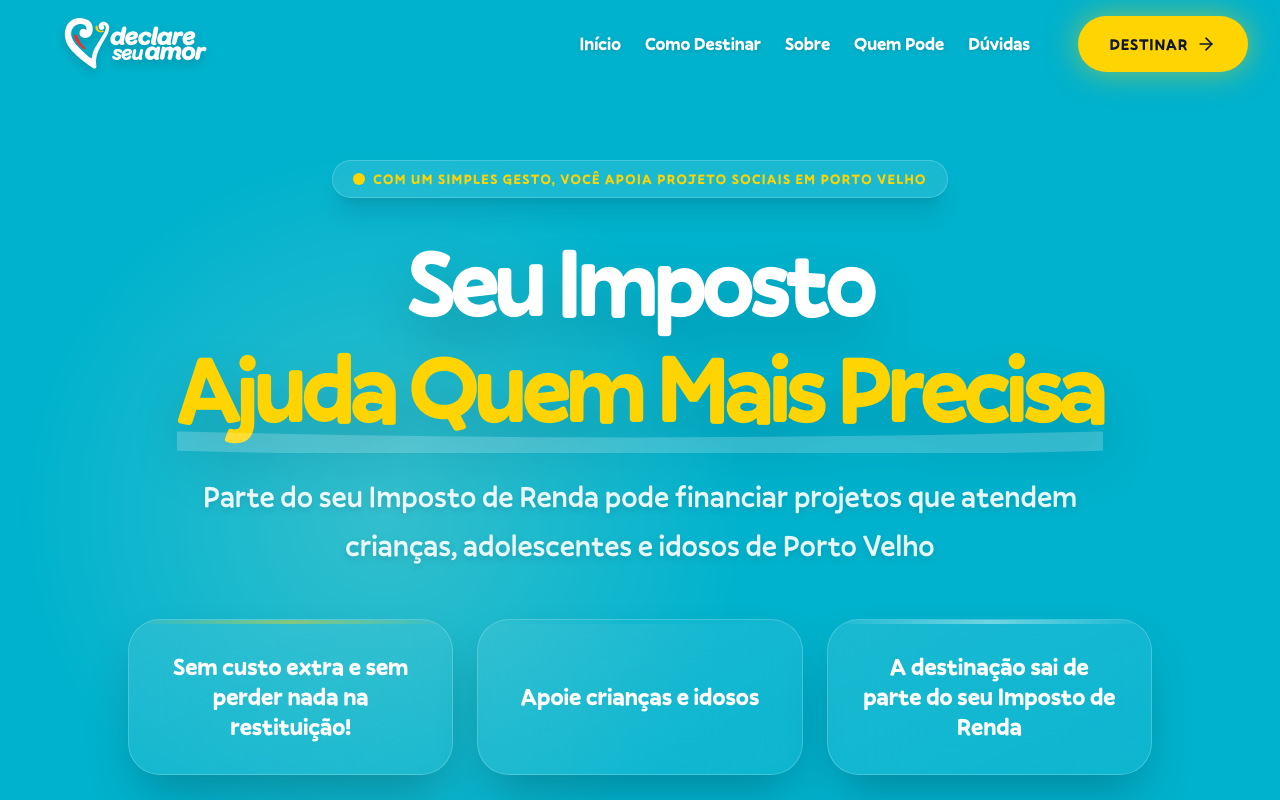
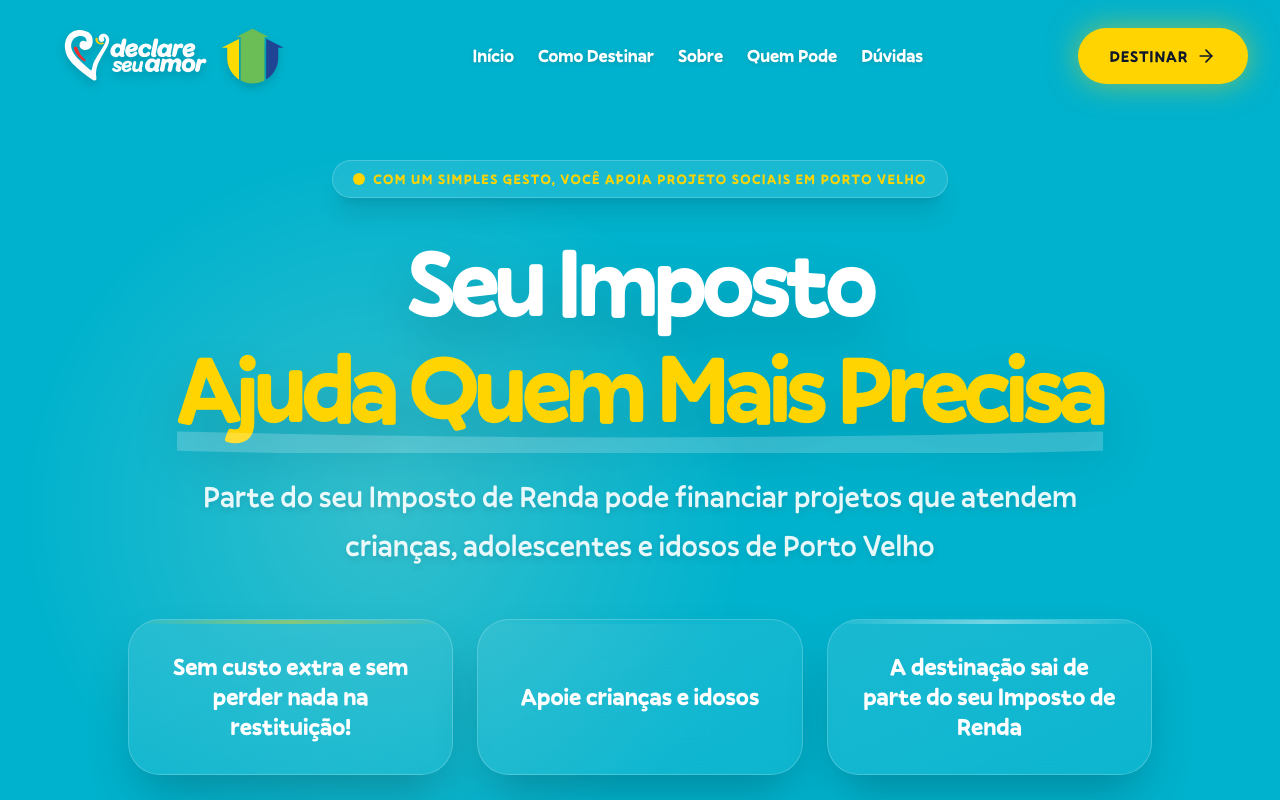
Before and after one commit to VgavaBR123/Site_Declare_Seu_Amor, a Next.js app: page / in a window 1280 px wide. Shown: the top 800 px of the page. Built offline with nearby package versions, Linux system fonts and the light colour scheme.

Commit message:
UI: Ajustes finos nas logos da Navbar e Footer, e aumento do padding da Navbar

```diff
--- a/src/app/page.tsx
+++ b/src/app/page.tsx
@@ -107,12 +107,15 @@ export default function Home() {
         initial={{ y: -100 }}
         animate={{ y: 0 }}
         transition={{ type: "spring", stiffness: 100, damping: 20 }}
-        className={`fixed top-0 w-full z-50 transition-all duration-300 ${scrolled ? 'bg-brand-cyan/95 backdrop-blur-xl shadow-xl py-1' : 'bg-transparent py-2 sm:py-3'}`}
+        className={`fixed top-0 w-full z-50 transition-all duration-300 ${scrolled ? 'bg-brand-cyan/95 backdrop-blur-xl shadow-xl py-3' : 'bg-transparent py-5 sm:py-6'}`}
       >
         <div className="max-w-7xl mx-auto px-4 sm:px-6 lg:px-8 flex items-center justify-between">
-          <div className="flex items-center gap-3 cursor-pointer group" onClick={() => window.scrollTo({ top: 0, behavior: 'smooth' })}>
-            <div className="relative w-56 h-24 sm:w-72 sm:h-32 md:w-96 md:h-40 lg:w-[500px] lg:h-[160px] -my-8 sm:-my-12 transition-transform drop-shadow-lg scale-100 sm:scale-110 lg:scale-125 origin-left">
-              <Image src={LOGO_SRC} alt="Logo" fill className="object-contain object-left" priority />
+          <div className="flex items-center gap-0 cursor-pointer group" onClick={() => window.scrollTo({ top: 0, behavior: 'smooth' })}>
+            <div className="relative w-28 h-24 sm:w-36 sm:h-32 md:w-48 md:h-40 lg:w-[250px] lg:h-[160px] -my-8 sm:-my-12 transition-transform drop-shadow-lg scale-100 sm:scale-110 lg:scale-125 origin-left">
+              <Image src={LOGO_SRC} alt="Logo Central" fill className="object-contain object-left" priority />
+            </div>
+            <div className="relative w-12 h-10 sm:w-16 sm:h-12 md:w-20 md:h-16 lg:w-[100px] lg:h-[55px] -my-1 sm:-my-3 -ml-6 sm:-ml-10 md:-ml-12 lg:-ml-16 transition-transform drop-shadow-lg scale-100 sm:scale-110 lg:scale-110 origin-left">
+              <Image src="/images/image.svg" alt="Logo Prefeitura/TJRO" fill className="object-contain object-left" priority />
             </div>
           </div>
           <nav className="hidden lg:flex gap-6 font-bold text-white text-lg">
@@ -605,8 +608,13 @@ export default function Home() {
 
             {/* Column 1 — Logo & Description */}
             <div className="flex flex-col items-center md:items-start">
-              <div className="relative w-36 h-36 mb-6 drop-shadow-2xl">
-                <Image src={LOGO_SRC} alt="Logo Declare Seu Amor" fill className="object-contain" />
+              <div className="flex items-center gap-2 sm:gap-4 mb-6">
+                <div className="relative w-40 h-40 sm:w-48 sm:h-48 drop-shadow-2xl">
+                  <Image src={LOGO_SRC} alt="Logo Declare Seu Amor" fill className="object-contain" />
+                </div>
+                <div className="relative w-28 h-20 sm:w-32 sm:h-24 drop-shadow-2xl">
+                  <Image src="/images/image.svg" alt="Logo Prefeitura/TJRO" fill className="object-contain" />
+                </div>
               </div>
               <p className="text-sm text-white/50 font-medium leading-relaxed text-center md:text-left max-w-xs">
                 Campanha Municipal de incentivo à destinação do Imposto de Renda para crianças, adolescentes e idosos de Porto Velho.
```
Also changed, not shown: public/images/image.svg (added).
